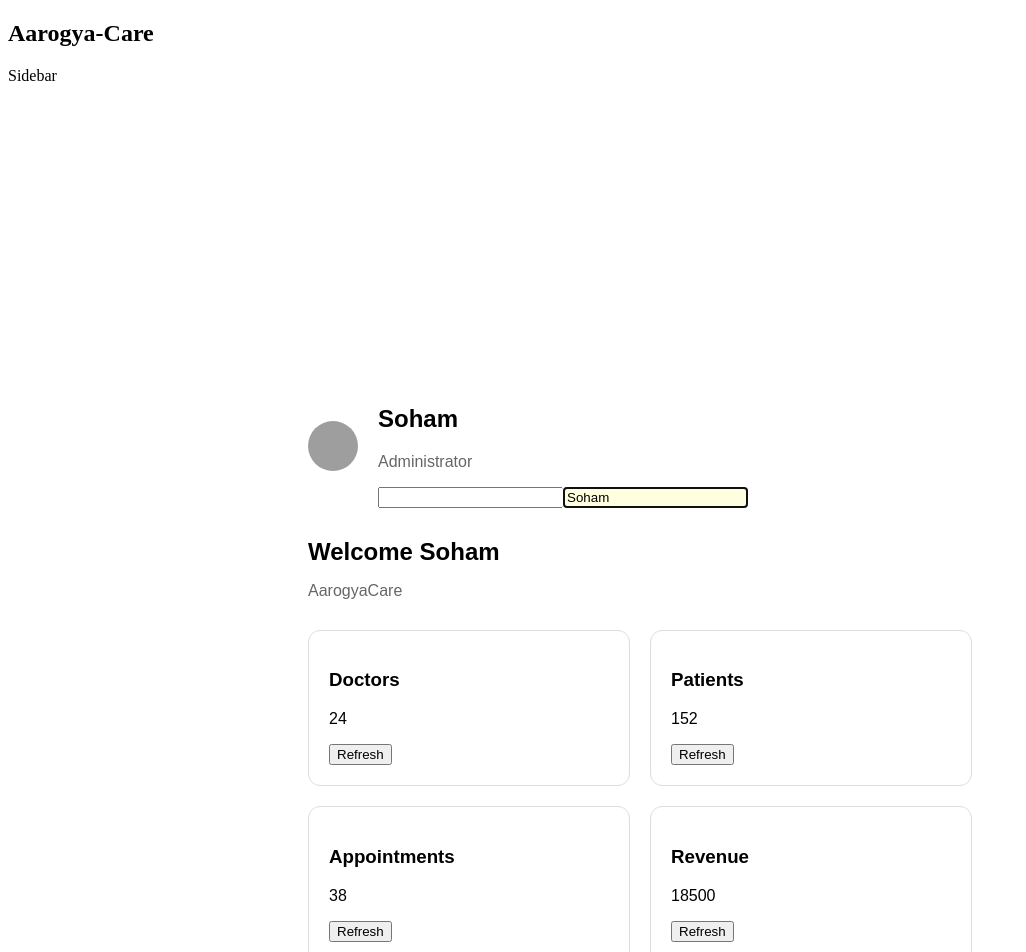
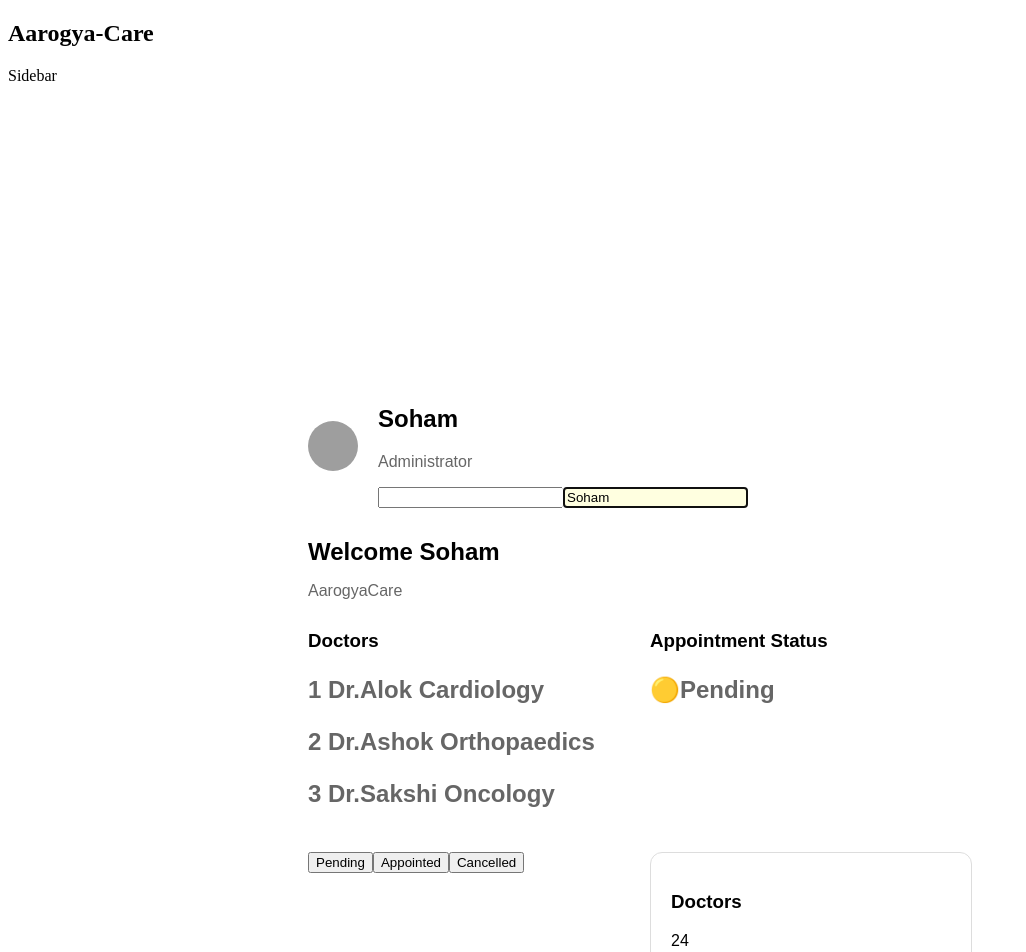
Before and after one commit to sohampandit-coditas/angular-app, an Angular app: page / in a window 1280 px wide. Shown: the top 952 px of the page, without its empty margins (0-1026 px from the left). Built offline with nearby package versions, Linux system fonts and the light colour scheme; grey boxes are pictures that could not be loaded.

Commit message:
if for and switch implementation

```diff
--- a/src/app/core/services/hospital.ts
+++ b/src/app/core/services/hospital.ts
@@ -36,4 +36,28 @@ export class Hospital {
   totalPeople=computed(()=>{
     return this.doctorCount()+this.patientCount();
   })
+
+  doctors=signal([
+    {
+      id:1,
+      doctor:"Dr.Alok",
+      speciality:"Cardiology"
+    },
+    {
+      id:2,
+      doctor:"Dr.Ashok",
+      speciality:"Orthopaedics"
+    },
+    {
+      id:3,
+      doctor:"Dr.Sakshi",
+      speciality:"Oncology"
+    }
+
+  ]);
+
+  appointmentStatus=signal("Pending");
+  setAppointmentStatus(status:string){
+    this.appointmentStatus.set(status);
+  }
 }
--- a/src/app/features/dashboard/dashboard.html
+++ b/src/app/features/dashboard/dashboard.html
@@ -11,6 +11,48 @@
     <h1>Welcome {{hospitalService.loggedInUser}}</h1>
     <p>{{hospitalService.hospitalName}}</p>
     <div class="cards">
+        <div class="card">
+            <h3>Doctors</h3>
+            @for(doctor of hospitalService.doctors(); track doctor.id){
+                <p>
+                    {{$index+1}}
+                    {{doctor.doctor}}
+                    {{doctor.speciality}}
+                </p>
+            }
+        </div>
+        <div class="card">
+            <h3>Appointment Status</h3>
+            @switch(hospitalService.appointmentStatus()){
+                @case("Pending"){
+                    <p>🟡Pending</p>
+                }
+                @case("Appointed"){
+                    <p>🟢Appointed</p>
+                }
+                @case("Completed"){
+                    <p>🟢Consultation Completed</p>
+                }
+                @case("Cancelled"){
+                    <p>🔴Appointment Cancelled</p>
+                }
+                @default {
+                    <p>Status Unknown</p>
+                }
+            }
+        </div>
+        <div>
+             <button (click)="hospitalService.setAppointmentStatus('Pending')">
+                Pending
+            </button>
+            <button (click)="hospitalService.setAppointmentStatus('Appointed')">
+                Appointed
+            </button>
+            <button (click)="hospitalService.setAppointmentStatus('Cancelled')">
+                Cancelled
+            </button>
+        </div>
+
         <app-dashboard-card
             appHighlight
             [title]="'Doctors'"
```
